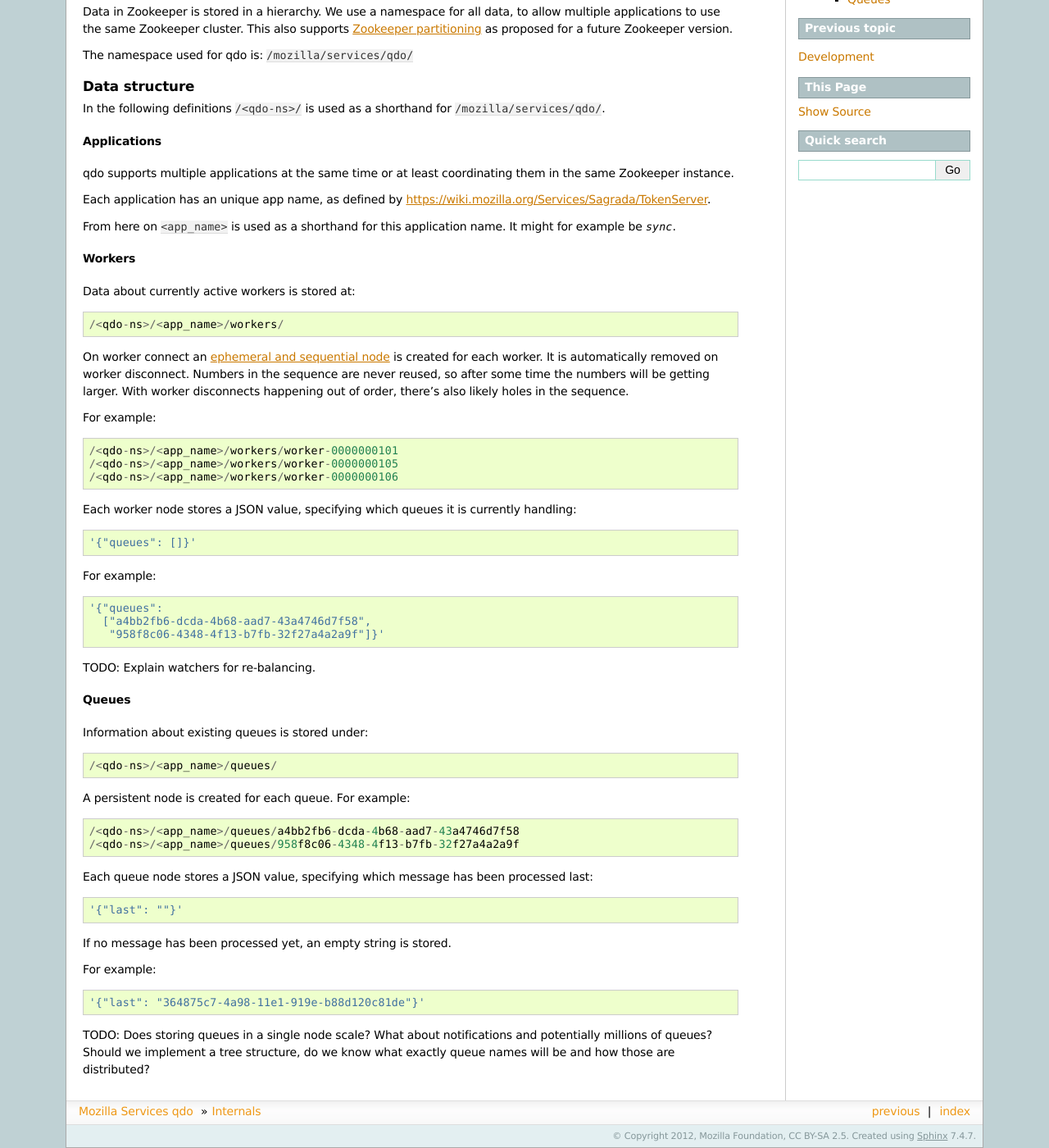
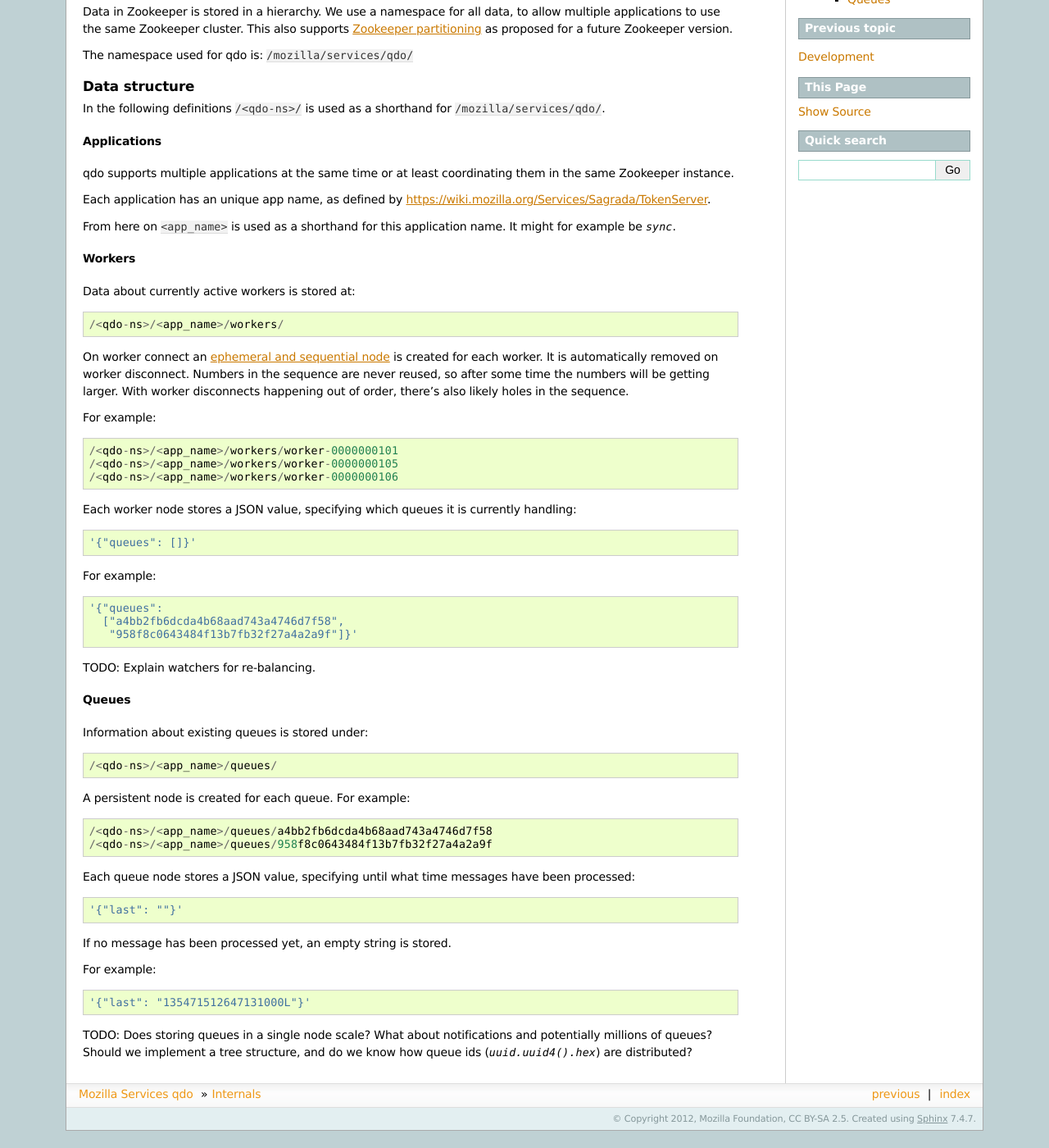
Before and after one commit to mozilla-services/qdo, a Sphinx documentation site: the page built from docs/internals.rst, in a window 1280 px wide and 1400 px high, scrolled down 186 px. Shown: the whole window at 82% size. Built offline with Sphinx 7.4.7, drawn with Linux system fonts in a browser that asks for light colours; after the commit the page ends 1565 px from its top, so only the background shows below that.

Commit message:
correct uuid str vs. hex value - store time stamp of last processed message, not its id

```diff
--- a/docs/internals.rst
+++ b/docs/internals.rst
@@ -66,8 +66,8 @@ For example:
 .. code-block:: javascript
 
     '{"queues":
-      ["a4bb2fb6-dcda-4b68-aad7-43a4746d7f58",
-       "958f8c06-4348-4f13-b7fb-32f27a4a2a9f"]}'
+      ["a4bb2fb6dcda4b68aad743a4746d7f58",
+       "958f8c0643484f13b7fb32f27a4a2a9f"]}'
 
 TODO: Explain watchers for re-balancing.
 
@@ -80,11 +80,11 @@ Information about existing queues is stored under::
 
 A persistent node is created for each queue. For example::
 
-    /<qdo-ns>/<app_name>/queues/a4bb2fb6-dcda-4b68-aad7-43a4746d7f58
-    /<qdo-ns>/<app_name>/queues/958f8c06-4348-4f13-b7fb-32f27a4a2a9f
+    /<qdo-ns>/<app_name>/queues/a4bb2fb6dcda4b68aad743a4746d7f58
+    /<qdo-ns>/<app_name>/queues/958f8c0643484f13b7fb32f27a4a2a9f
 
-Each queue node stores a JSON value, specifying which message has been
-processed last:
+Each queue node stores a JSON value, specifying until what time messages
+have been processed:
 
 .. code-block:: javascript
 
@@ -96,8 +96,8 @@ For example:
 
 .. code-block:: javascript
 
-    '{"last": "364875c7-4a98-11e1-919e-b88d120c81de"}'
+    '{"last": "135471512647131000L"}'
 
 TODO: Does storing queues in a single node scale? What about notifications
 and potentially millions of queues? Should we implement a tree structure,
-do we know what exactly queue names will be and how those are distributed?
+and do we know how queue ids (`uuid.uuid4().hex`) are distributed?
```
